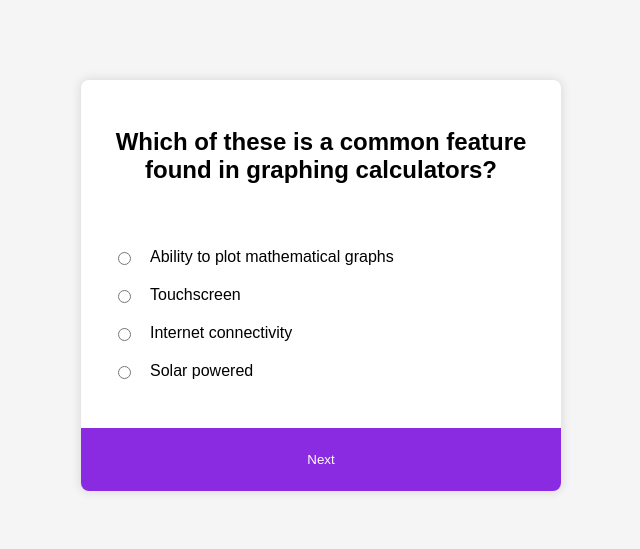
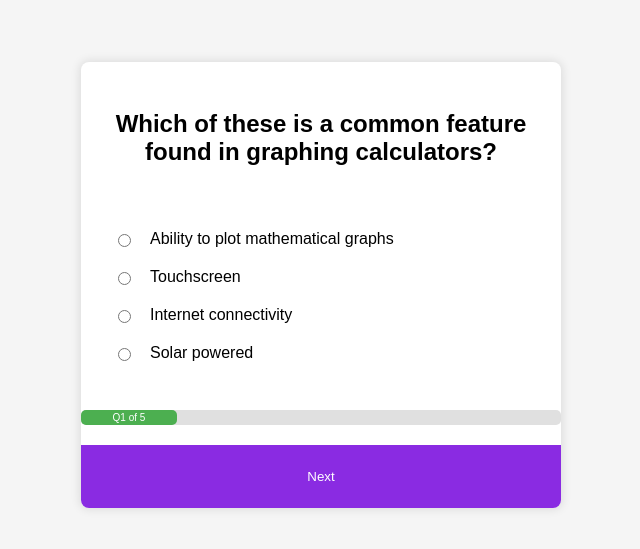
Before and after one commit to emilystewart26/Quiz, a plain HTML site: page index.html in a window 1280 px wide. Shown: the part 115-664 px from the top of the page, without its empty margins (319-959 px from the left). Drawn offline with Linux system fonts and the light colour scheme.

Commit message:
Add progress bar

```diff
--- a/index.html
+++ b/index.html
@@ -14,6 +14,11 @@
         <h3 id="question">Question</h3>
         <div id="answer-buttons"></div>
       </div>
+      <div id="progress-container">
+        <div id="progress-bar">
+          <span id="progress-text"></span>
+        </div>
+      </div>
       <button id="next-btn" class="btn hide">Next</button>
       <div id="result" class="hide"></div>
       <button id="restart-btn" class="btn hide">Restart</button>
--- a/script.js
+++ b/script.js
@@ -5,6 +5,8 @@ const nextButton = document.getElementById("next-btn");
 const restartButton = document.getElementById("restart-btn");
 const resultDiv = document.getElementById("result");
 const errorMessage = document.getElementById("error-message");
+const progressBar = document.getElementById("progress-bar");
+const progressText = document.getElementById("progress-text");
 
 let shuffledQuestions, currentQuestionIndex, score;
 
@@ -80,8 +82,9 @@ function startQuiz() {
 }
 
 function setNextQuestion() {
-  resetState();
-  showQuestion(shuffledQuestions[currentQuestionIndex]);
+    resetState();
+    showQuestion(shuffledQuestions[currentQuestionIndex]);
+    updateProgressBar();
 }
 
 function showQuestion(question) {
@@ -132,6 +135,12 @@ nextButton.addEventListener("click", () => {
   }
 });
 
+function updateProgressBar() {
+    const progress = ((currentQuestionIndex + 1) / shuffledQuestions.length) * 100;
+    progressBar.style.width = `${progress}%`;
+    progressText.innerText = `Q${currentQuestionIndex + 1} of ${shuffledQuestions.length}`;
+}
+
 restartButton.addEventListener("click", startQuiz);
 
 function endQuiz() {
--- a/style.css
+++ b/style.css
@@ -82,3 +82,33 @@ input, .btn {
     color: red;
     padding: 1.5rem;
 }
+
+#progress-container {
+    width: 100%;
+    background-color: #e0e0e0;
+    border-radius: 5px;
+    margin-bottom: 20px;
+    height: 15px;
+    position: relative;
+}
+
+#progress-bar {
+    height: 100%;
+    width: 0%;
+    background-color: #4caf50;
+    border-radius: 5px;
+    transition: width 0.3s ease;
+    position: relative;
+    display: flex;
+    align-items: center;
+    justify-content: center;
+    color: white;
+    font-weight: semibold;
+}
+
+#progress-text {
+    position: absolute;
+    width: 100%;
+    text-align: center;
+    font-size: x-small;
+}
```
